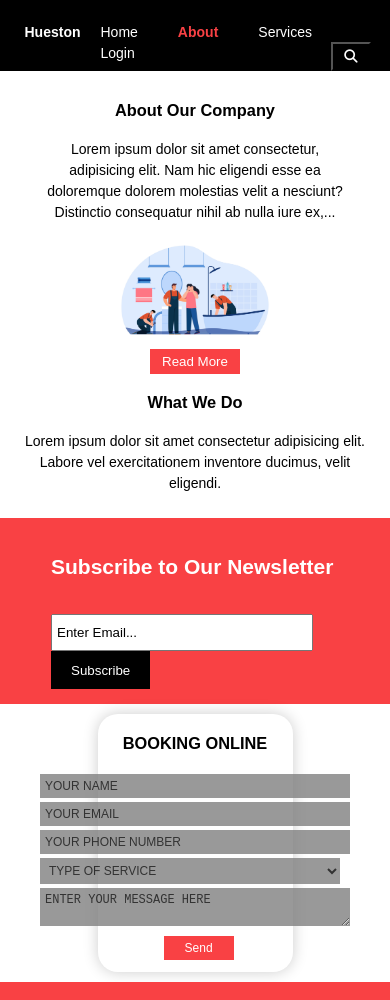
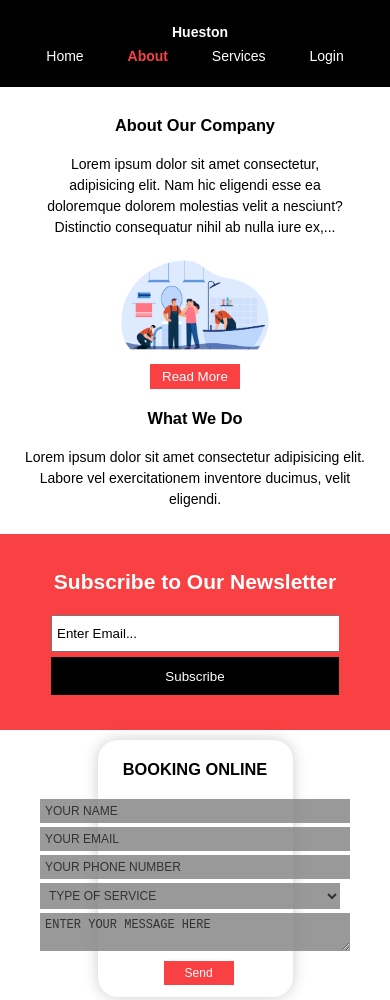
Before and after one commit to TubiOb/Hueston-Maintenance-Service, a plain HTML site: page about.html in a window 390 px wide. Shown: the top 1000 px of the page. Drawn offline with Linux system fonts and the light colour scheme.

Commit message:
Responsiveness

```diff
--- a/about.html
+++ b/about.html
@@ -9,6 +9,7 @@
     <meta name="keywords" content="Tab Services, Pipe Water installation and repairs, Washing Machine, Washing Machine Maintenance">
     <meta name="author" content="Tubi Obaloluwa">
     <link rel="stylesheet" href="css/style.css">
+    <script src="js/script.js" defer></script>
     <script src="https://kit.fontawesome.com/b68be37945.js" crossorigin="anonymous"></script>
     <title>Hueston | About</title>
 </head>
@@ -27,9 +28,6 @@
                     <li><a href="login.html">Login</a></li>
                 </ul>
             </nav>
-            <div id="searching">
-                <button id="search-button"><i class="fas fa-duotone fa-magnifying-glass"></i></button>
-            </div>
         </div>
     </header>
 
@@ -112,7 +110,6 @@
         </div>
         <div class="copyright">Copyright &copy; 2022 Obaloluwa. All Rights Reserved</div>
     </footer>
-    <script src="js/script.js" defer></script>
 </body>
 
 </html>
--- a/css/style.css
+++ b/css/style.css
@@ -74,28 +74,6 @@ header nav {
     flex-direction: row;
     justify-content: center;
     align-items: center;
-}
-
-header #searching {
-    display: flex;
-    float: right;
-    align-items: center;
-    margin-left: auto;
-    padding: 0;
-}
-
-header #searching #search-button {
-    align-items: center;
-    align-content: center;
-    justify-content: center;
-    justify-items: center;
-    margin-top: -22px;
-    background-color: black;
-    color: white;
-}
-
-header #searching #search-button:hover {
-    cursor: pointer;
 }
 
 header .highlight,
@@ -493,10 +471,6 @@ aside#sidebar .side h1>span {
     margin: 0;
 }
 
-#container h2 {
-    text-align: center;
-}
-
 #container p {
     font-size: 13px;
     /* font-weight: 100; */
@@ -555,7 +529,7 @@ aside#sidebar .side h1>span {
     text-align: center;
 }
 
-#container input {
+#container form input {
     background-color: #eee;
     border: none;
     padding: 12px 15px;
@@ -702,3 +676,45 @@ aside#sidebar .side h1>span {
     height: 40px;
     width: 40px;
 }
+
+@media(max-width:700px) {
+    .container #branding,
+    .container nav,
+    .container nav li,
+    .container3 .small,
+    #newsletter h1,
+    #newsletter p,
+    #newsletter form {
+        float: none;
+        text-align: center;
+        width: 100%;
+    }
+    .container {
+        padding-bottom: 20px;
+    }
+    .container3 {
+        flex-direction: column;
+    }
+    #newsletter button {
+        display: block;
+        width: 100%;
+    }
+    #newsletter form input[type="email"] {
+        width: 100%;
+        margin-bottom: 5px;
+    }
+    #container h1 {
+        font-size: 16px;
+    }
+    #container p,
+    #container a,
+    #container span,
+    #container form input,
+    #container button {
+        font-size: 11px;
+    }
+    #container button {
+        width: 90px;
+        padding: 8px;
+    }
+}
--- a/js/script.js
+++ b/js/script.js
@@ -17,9 +17,6 @@ function myFunction() {
     }
 }
 
-// ADDING FUNCTIONALITY TO THE SEARCH ICON
-
-
 
 //LOGIN AND SIGNUP FORM TOGGLE
 const signUpButton = document.getElementById('signUpButton');
```
Also changed, not shown: index.html (+0 -3 lines), login.html (+1 -8 lines), services.html (+0 -4 lines).
